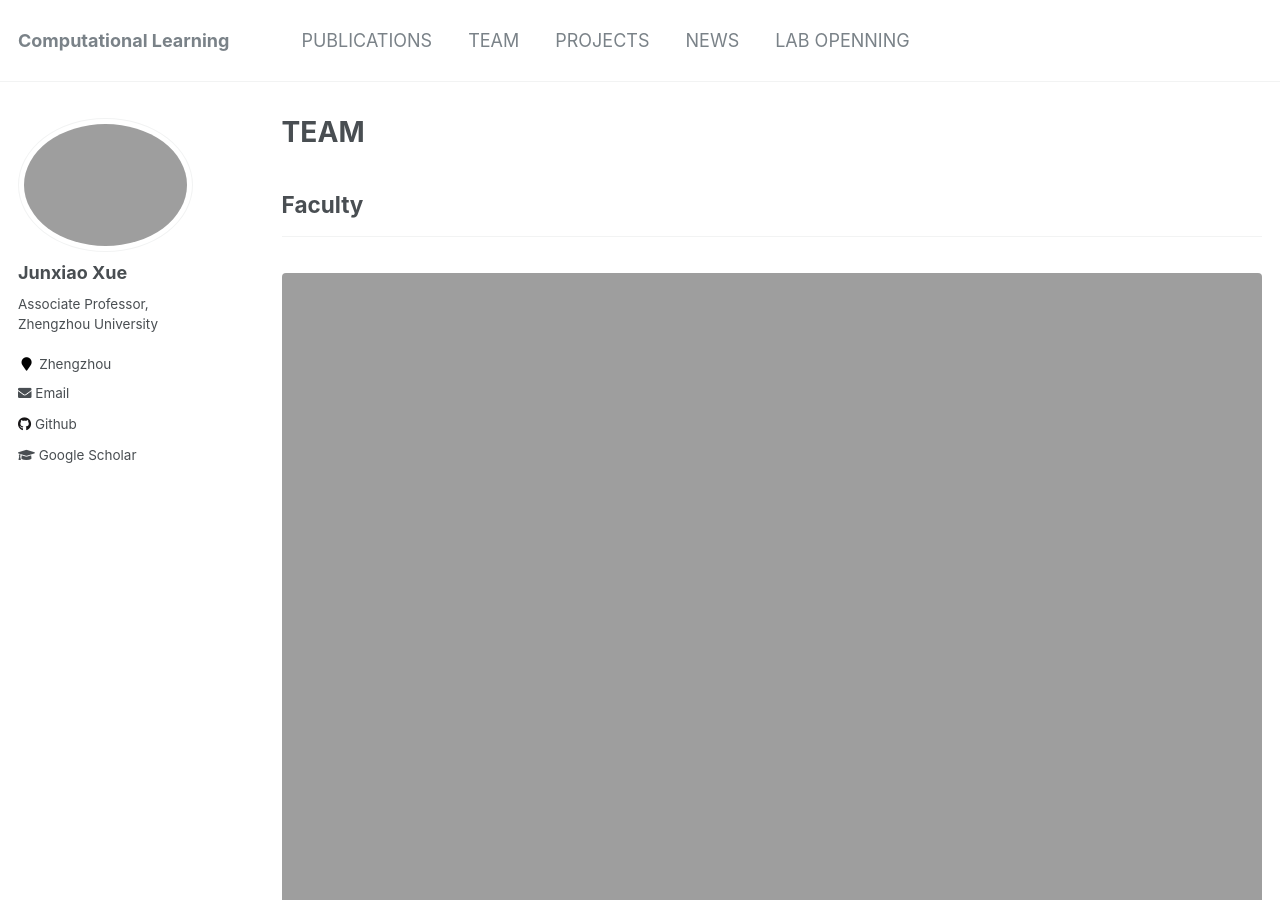
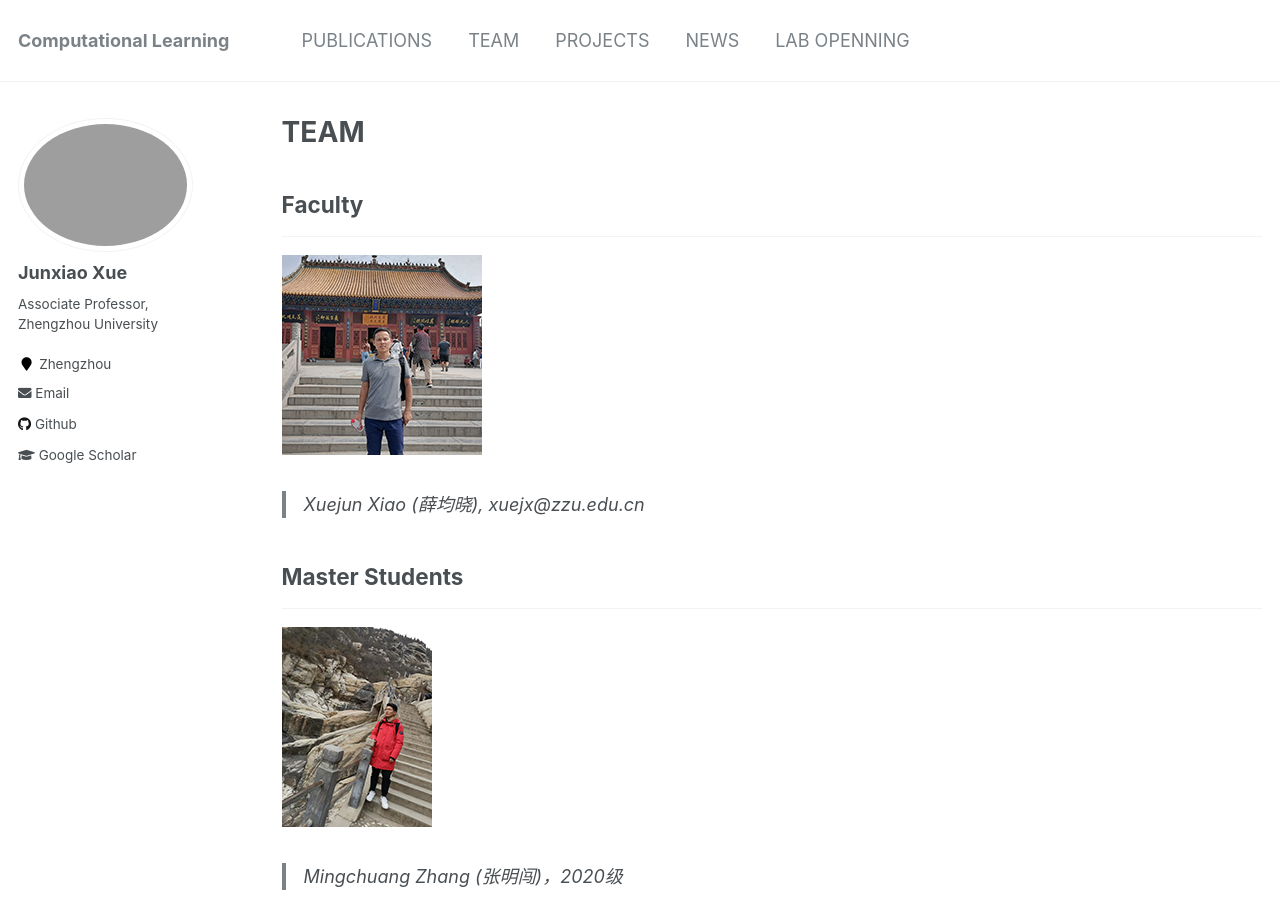
Before and after one commit to xuejx7/xuejx7.github.io, a Jekyll site: the page built from _pages/Team.md, in a window 1280 px wide and 900 px high. Built offline with Jekyll 4.4.1, drawn with Linux system fonts in a browser that asks for light colours.

Commit message:
Update Team.md

```diff
--- a/_pages/Team.md
+++ b/_pages/Team.md
@@ -9,9 +9,8 @@ redirect_from:
 
 ## Faculty
 ---
-<figure>
-  <img src="https://xuejx7.github.io/images/profile.png" width=150>
-</figure>
+
+![avatar](../images/profile1.png)
 
 > Xuejun Xiao (薛均晓), xuejx@zzu.edu.cn
 
```
